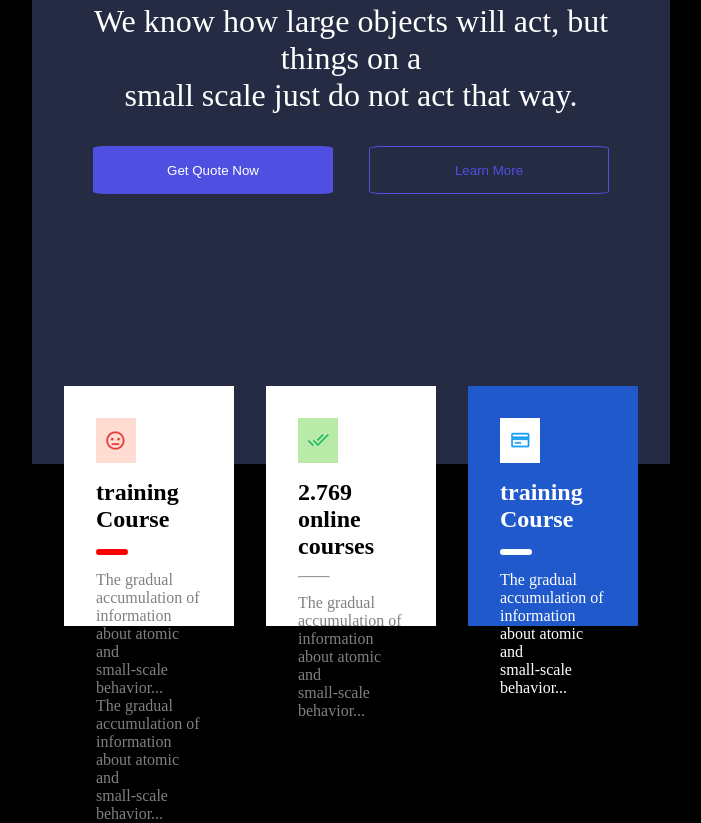
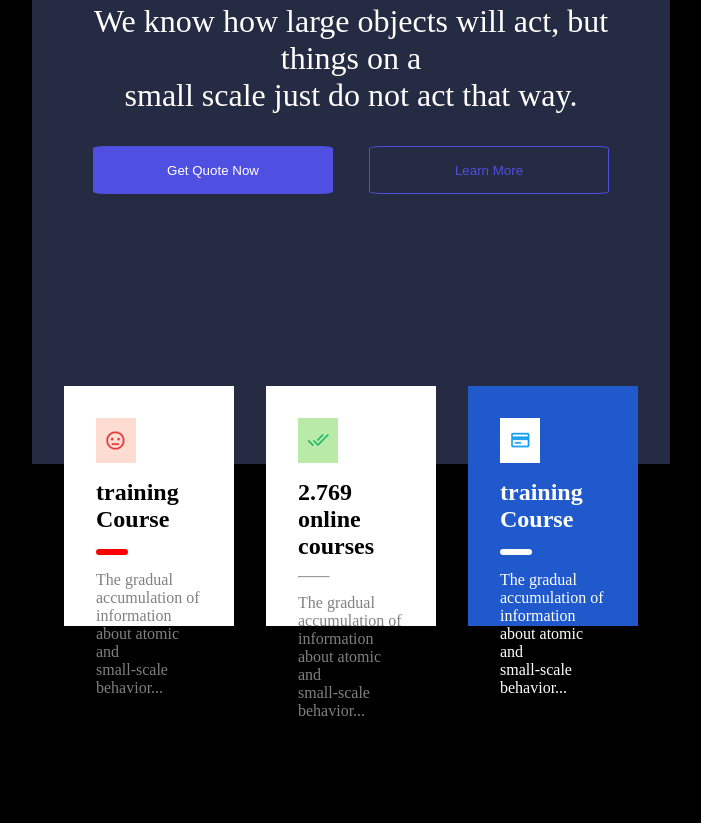
Before and after one commit to paliuk/GitHub, a plain HTML site: page index.html in a window 1280 px wide. Shown: the part 335-1158 px from the top of the page, without its empty margins (289-990 px from the left). After the commit the page ends 1055 px from the top, so only its background shows below. Drawn offline with Linux system fonts and the light colour scheme.

Commit message:
HTML fix

```diff
--- a/index.html
+++ b/index.html
@@ -46,8 +46,6 @@
                         <hr>
                         <p style="color:gray">The gradual accumulation of <br> information about atomic and <br>
                             small-scale behavior...</p>
-                        <p style="color:gray">The gradual accumulation of <br> information about atomic and <br>
-                            small-scale behavior...</p>
                     </div>
 
                     <!-- CENTER BOX -->
```
